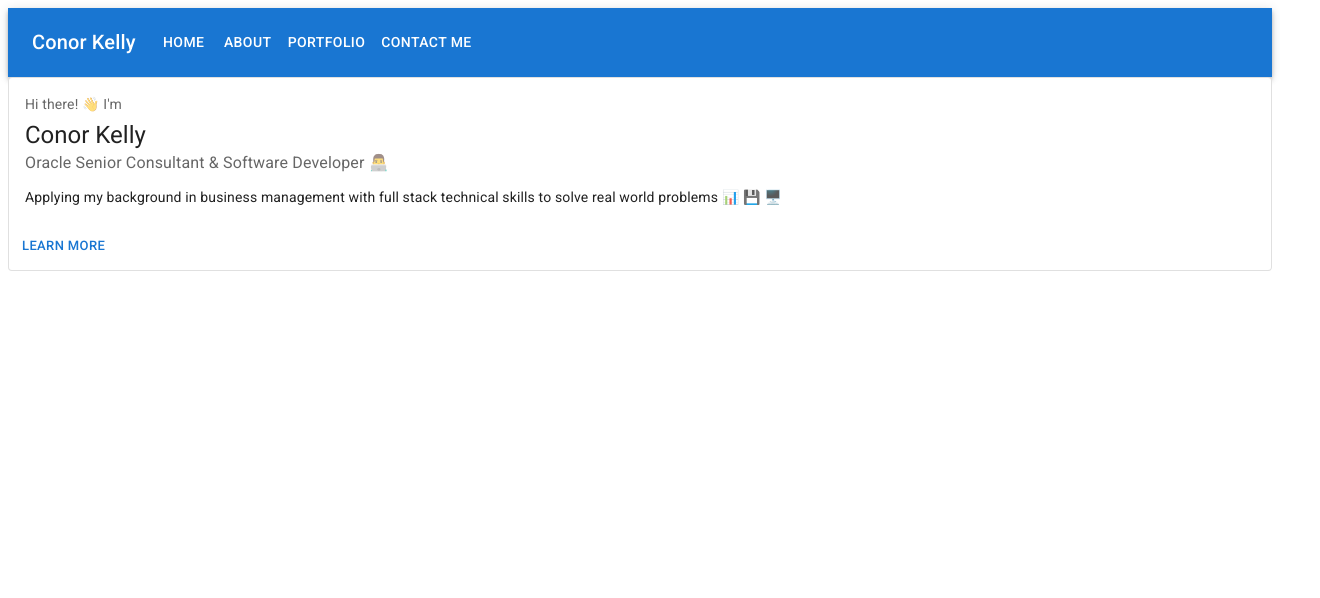
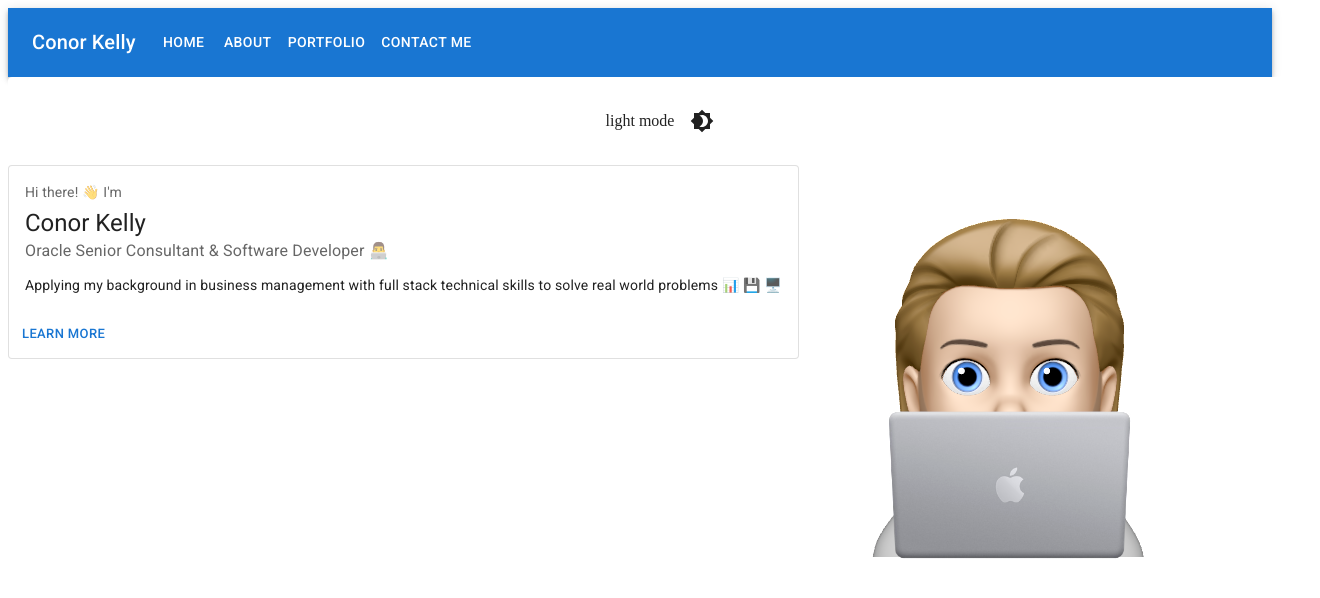
Before and after one commit to conorjkelly96/react-portfolio, a React (Create React App) app: page / in a window 1280 px wide. Shown: the top 598 px of the page, 1320 px wide, since content can reach past the window. Built offline with nearby package versions, Linux system fonts and the light colour scheme.

Commit message:
DarkMode component

```diff
--- a/src/App.js
+++ b/src/App.js
@@ -1,13 +1,17 @@
 import { useState } from "react";
 import { Header } from "./Components/Header";
 import { IntroCard } from "./Components/IntroCard";
+import { MemojiCard } from "./Components/MemojiCard";
+import { ToggleColorMode } from "./Components/DarkModeToggle";
 
 export const App = () => {
   return (
     <div className="App">
       <Header title="Conor Kelly | Oracle Consultant & Full Stack Developer" />
-      <section>
+      <ToggleColorMode />
+      <section style={{ display: "flex" }}>
         <IntroCard />
+        <MemojiCard />
       </section>
     </div>
   );
--- /dev/null
+++ b/src/AppStyleSheet.css
@@ -0,0 +1,3 @@
+.container {
+  display: "flex";
+}
--- /dev/null
+++ b/src/Components/DarkModeToggle/index.js
@@ -0,0 +1,70 @@
+import * as React from "react";
+import IconButton from "@mui/material/IconButton";
+import Box from "@mui/material/Box";
+import { useTheme, ThemeProvider, createTheme } from "@mui/material/styles";
+import Brightness4Icon from "@mui/icons-material/Brightness4";
+import Brightness7Icon from "@mui/icons-material/Brightness7";
+
+const ColorModeContext = React.createContext({ toggleColorMode: () => {} });
+
+function MyApp() {
+  const theme = useTheme();
+  const colorMode = React.useContext(ColorModeContext);
+  return (
+    <Box
+      sx={{
+        display: "flex",
+        width: "100%",
+        alignItems: "center",
+        justifyContent: "center",
+        bgcolor: "background.default",
+        color: "text.primary",
+        borderRadius: 1,
+        p: 3,
+      }}
+    >
+      {theme.palette.mode} mode
+      <IconButton
+        sx={{ ml: 1 }}
+        onClick={colorMode.toggleColorMode}
+        color="inherit"
+      >
+        {theme.palette.mode === "dark" ? (
+          <Brightness7Icon />
+        ) : (
+          <Brightness4Icon />
+        )}
+      </IconButton>
+    </Box>
+  );
+}
+
+export const ToggleColorMode = () => {
+  const [mode, setMode] = React.useState("light");
+  const colorMode = React.useMemo(
+    () => ({
+      toggleColorMode: () => {
+        setMode((prevMode) => (prevMode === "light" ? "dark" : "light"));
+      },
+    }),
+    []
+  );
+
+  const theme = React.useMemo(
+    () =>
+      createTheme({
+        palette: {
+          mode,
+        },
+      }),
+    [mode]
+  );
+
+  return (
+    <ColorModeContext.Provider value={colorMode}>
+      <ThemeProvider theme={theme}>
+        <MyApp />
+      </ThemeProvider>
+    </ColorModeContext.Provider>
+  );
+};
--- a/src/Components/MemojiCard/index.js
+++ b/src/Components/MemojiCard/index.js
@@ -1 +1,9 @@
-export const MemojiCard = () => {};
+import MemojiCardIcon from "./img/MemojiCardIcon.png";
+
+export const MemojiCard = () => {
+  return (
+    <div>
+      <img src={MemojiCardIcon} />
+    </div>
+  );
+};
--- a/src/index.js
+++ b/src/index.js
@@ -1,6 +1,7 @@
 import React from "react";
 import ReactDOM from "react-dom";
 import { App } from "./App";
+// import AppStyleSheet from "./App.css";
 
 ReactDOM.render(
   <React.StrictMode>
```
Also changed, not shown: src/Components/MemojiCard/img/MemojiCardIcon.png (added).
